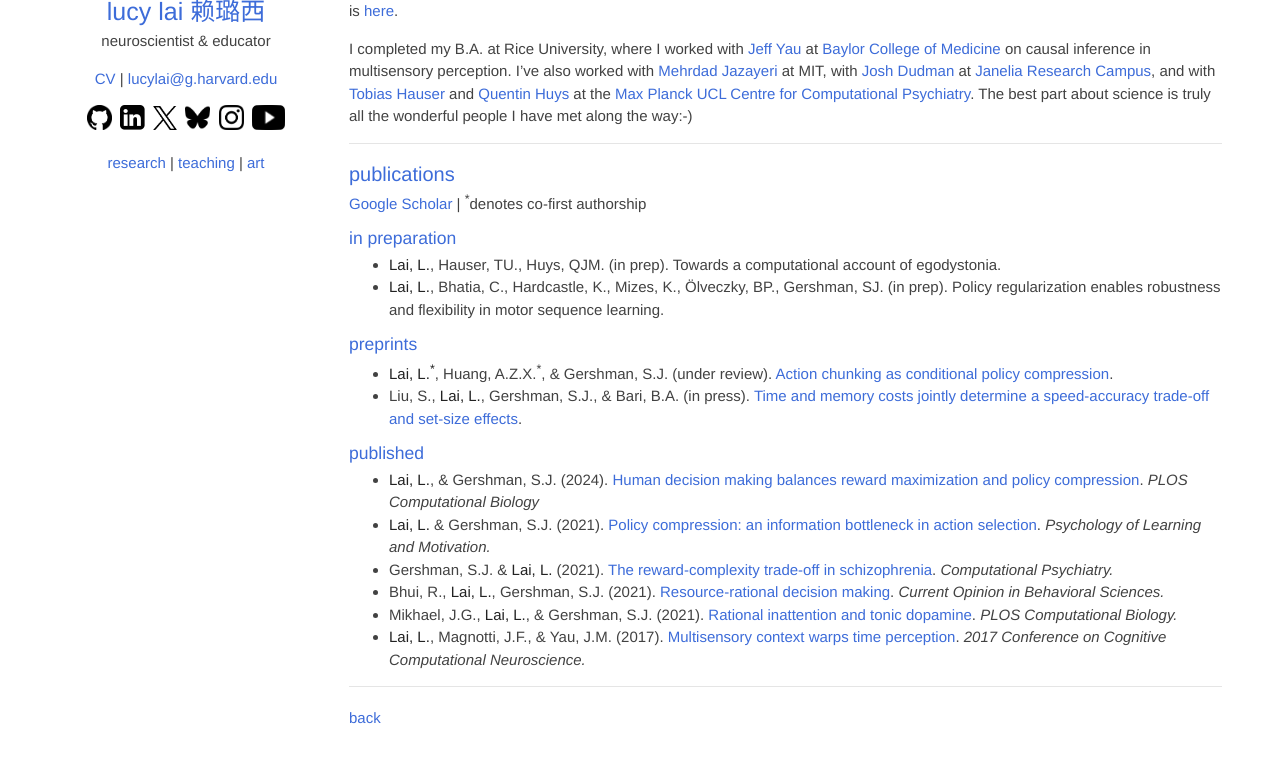
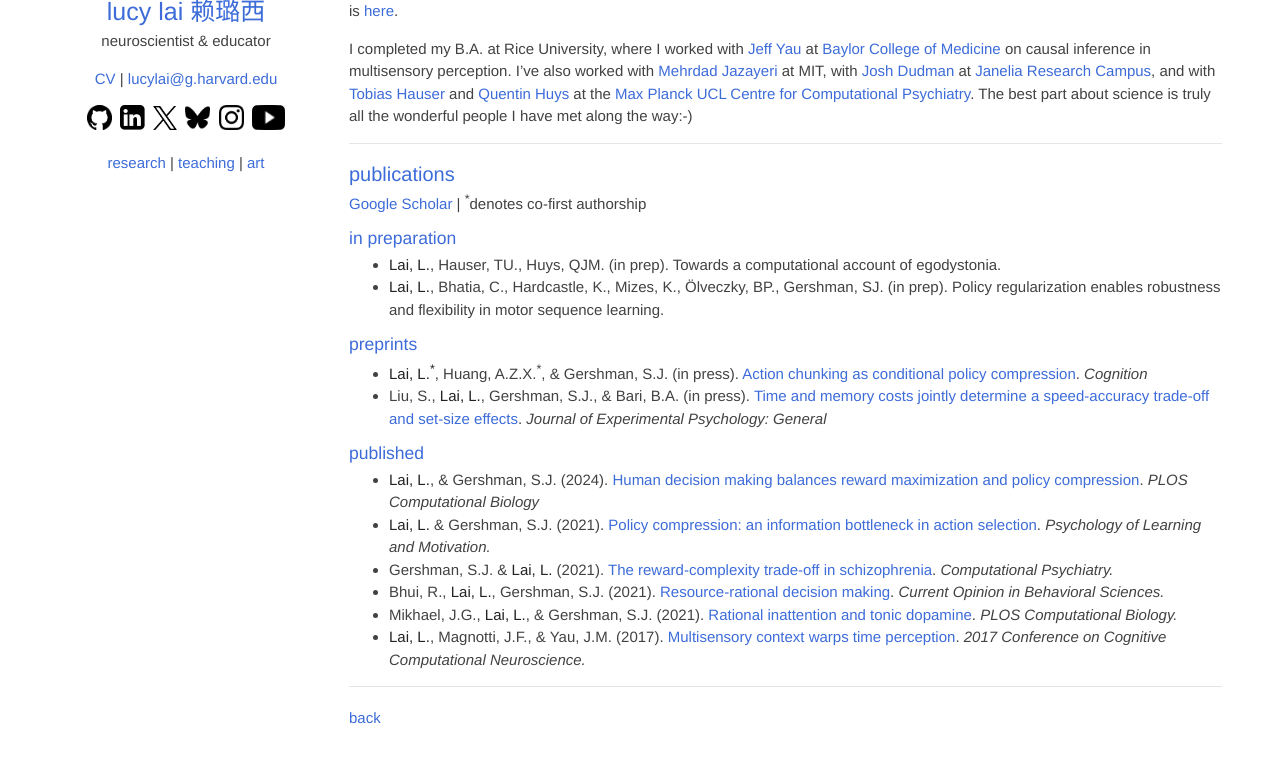
Before and after one commit to lucylai96/lucylai96.github.io, a Jekyll site: the page built from research.md, in a window 1280 px wide and 1050 px high, cut to the strip 255-1018 px from the top of the window. Built offline with Jekyll 4.4.1, drawn with Linux system fonts in a browser that asks for light colours; our own code applies the rules of GitHub Pages for plain Markdown files.

Commit message:
Update research.md

```diff
--- a/research.md
+++ b/research.md
@@ -15,8 +15,8 @@ I completed my B.A. at Rice University, where I worked with [Jeff Yau](http://ya
 - **Lai, L.**, Bhatia, C., Hardcastle, K., Mizes, K., Ölveczky, BP., Gershman, SJ. (in prep). Policy regularization enables robustness and flexibility in motor sequence learning.
 
 ### preprints
-- **Lai, L.<sup>*</sup>**, Huang, A.Z.X.<sup>*</sup>, & Gershman, S.J. (under review). [Action chunking as conditional policy compression](https://psyarxiv.com/z8yrv){:target="_blank"}.
-- Liu, S., **Lai, L.**, Gershman, S.J., & Bari, B.A. (in press). [Time and memory costs jointly determine a speed-accuracy trade-off and set-size effects](./pubs/liu2025.pdf){:target="_blank"}.
+- **Lai, L.<sup>*</sup>**, Huang, A.Z.X.<sup>*</sup>, & Gershman, S.J. (in press). [Action chunking as conditional policy compression](https://psyarxiv.com/z8yrv){:target="_blank"}. _Cognition_
+- Liu, S., **Lai, L.**, Gershman, S.J., & Bari, B.A. (in press). [Time and memory costs jointly determine a speed-accuracy trade-off and set-size effects](./pubs/liu2025.pdf){:target="_blank"}. _Journal of Experimental Psychology: General_
 
 ### published
 - **Lai, L.**, & Gershman, S.J. (2024). [Human decision making balances reward maximization and policy compression](./pubs/LaiGershman2024.pdf){:target="_blank"}. _PLOS Computational Biology_
```
